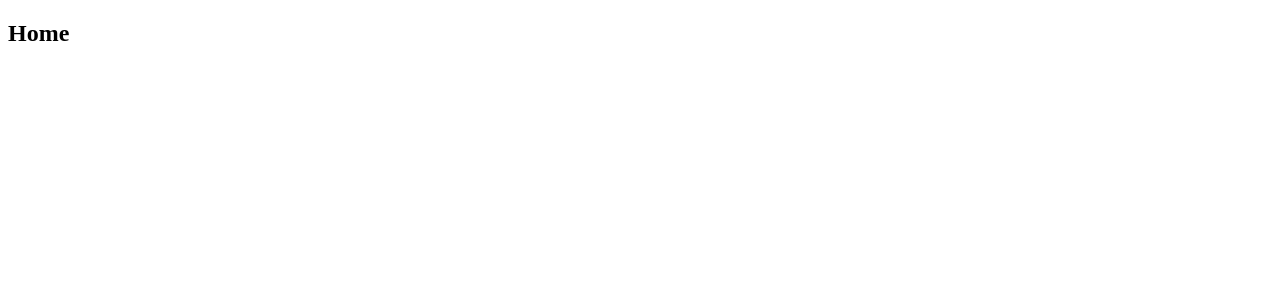
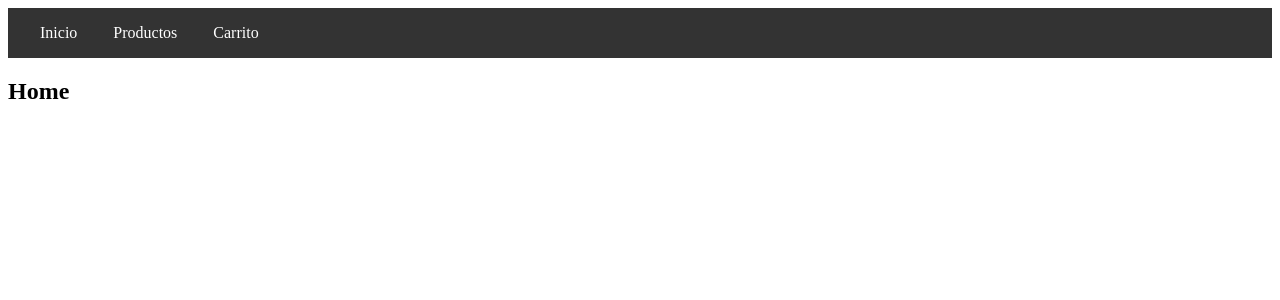
Before and after one commit to cobomaster/ECommerce, a React (Vite) app: page / in a window 1280 px wide. Shown: the top 300 px of the page. Built offline with nearby package versions, Linux system fonts and the light colour scheme.

Commit message:
Historia 4: Añadir layout principal con navegación

```diff
--- a/src/App.jsx
+++ b/src/App.jsx
@@ -1,17 +1,20 @@
 import {Routes, Route} from 'react-router-dom'
+import Layout from './layouts/Layouts.jsx'
 import Home from './pages/Home.jsx'
-import Products from './pages/Productos.jsx'
+import Productos from './pages/Productos.jsx'
 import Carrito from './pages/Carrito.jsx'
 import './App.css'
 
 function App() {
+    return (
+        <Routes>
+            <Route path="/" element={<Layout />}>
+                <Route index element={<Home />} />
+                <Route path="productos" element={<Productos />} />
+                <Route path="carrito" element={<Carrito />} />
+            </Route>
+        </Routes>
+    );
+}
 
-  return (
-   <Routes>
-    <Route path="/" element={<Home />} />
-    <Route path="/products" element={<Products />} />
-    <Route path="/carrito" element={<Carrito />} />
-   </Routes>
-  );
-}
 export default App;
--- /dev/null
+++ b/src/components/Navbar.css
@@ -0,0 +1,14 @@
+.navbar{
+    padding: 1rem;
+    background-color: #333;
+}
+
+.navbar a {
+    color: white;
+    text-decoration: none;
+    padding: 0.5rem 1rem;
+}
+
+.navbar a:hover {
+    background-color: #555;
+}
--- /dev/null
+++ b/src/components/Navbar.jsx
@@ -0,0 +1,14 @@
+import { Link } from 'react-router-dom';
+import './Navbar.css';
+
+function Navbar() {
+    return(
+        <nav className='navbar'>
+            <Link to="/"> Inicio </Link>
+            <Link to="/productos"> Productos </Link>
+            <Link to="/carrito"> Carrito </Link>
+        </nav>
+    );
+}
+
+export default Navbar;
--- /dev/null
+++ b/src/layouts/Layouts.jsx
@@ -0,0 +1,15 @@
+import Navbar from "../components/Navbar";
+import { Outlet } from "react-router-dom";
+
+function Layout() {
+    return(
+        <>
+        <Navbar />
+        <main>
+            <Outlet />
+        </main>
+        </>
+    );
+}
+
+export default Layout;
```
